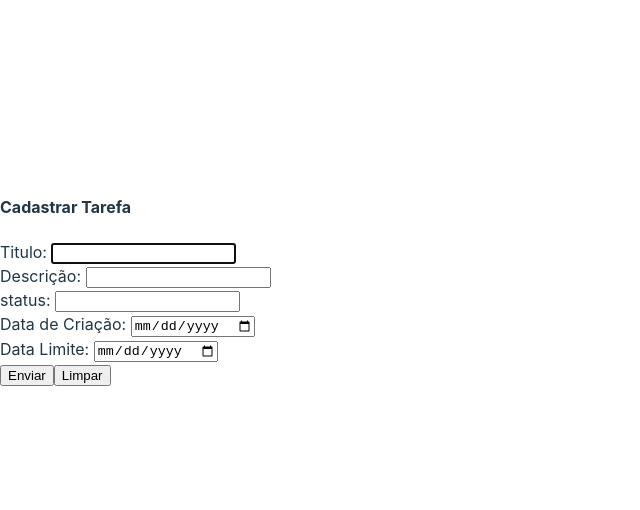
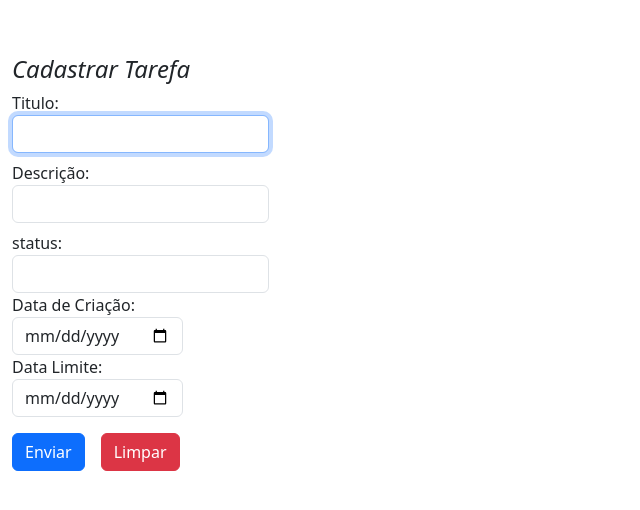
Before and after one commit to AliceMed03/gestao_tarefas2023_front, a React (Vite) app: page /tarefa in a window 1280 px wide. Shown: the part 120-630 px from the top of the page, without its empty margins (0-640 px from the left). Built offline with nearby package versions, Linux system fonts and the light colour scheme.

Commit message:
include bootstrap

```diff
--- a/package.json
+++ b/package.json
@@ -11,6 +11,7 @@
   },
   "dependencies": {
     "axios": "^1.6.2",
+    "bootstrap": "^5.3.2",
     "react": "^18.2.0",
     "react-dom": "^18.2.0",
     "react-hook-form": "^7.48.2",
--- a/src/App.jsx
+++ b/src/App.jsx
@@ -2,6 +2,7 @@
 import Cadastrar_tarefa from './components/cadastrar_tarefa';
 import Manutencao_tarefa from './components/manutencao_tarefa';
 import Cadastrar_usuario from './components/cadastrar_usuario';
+import 'bootstrap/dist/css/bootstrap.min.css';
 
 import {BrowserRouter as Router, Route, Routes} from 'react-router-dom';
 const App = () => {
--- a/src/components/cadastrar_tarefa.jsx
+++ b/src/components/cadastrar_tarefa.jsx
@@ -40,8 +40,8 @@ const Cadastrar_tarefa = () => {
                         <input type="text" className="form-control" id="status"
                         required {...register("status")}/>
                 </div>
-                <div className="row mt-2">
-                    <div className="col-sm-4">
+                <div>
+                    <div className="col-sm-8">
                         <div className="form-group">
                             <label htmlFor="data_criacao">Data de Criação: </label>
                             <input type="date" className="form-control" id="data_criacao"
--- a/src/components/cadastrar_usuario.jsx
+++ b/src/components/cadastrar_usuario.jsx
@@ -37,7 +37,7 @@ const Cadastrar_usuario = () => {
                 </div>
                 <div className="form-group mt-2">
                     <label htmlFor="senha">Senha: </label>
-                        <input type="text" className="form-control" id="senha"
+                        <input type="password" className="form-control" id="senha"
                         required {...register("senha")}/>
                 </div>
                 <input type="submit" className="btn btn-primary mt-3"
--- a/src/components/manutencao_tarefa.jsx
+++ b/src/components/manutencao_tarefa.jsx
@@ -11,7 +11,7 @@ const ManutencaoTarefas = () => {
 
     const obterLista = async () => {
         try{
-            const lista = await api.get("tarefas");
+            const lista = await api.get("tarefa");
             setTarefas(lista.data);
         }catch(error){
             alert(`Erro: ..Não foi possível obter os dados: ${error}`);
```
Also changed, not shown: 1 other file (tests, documents, lock files or other folders).
